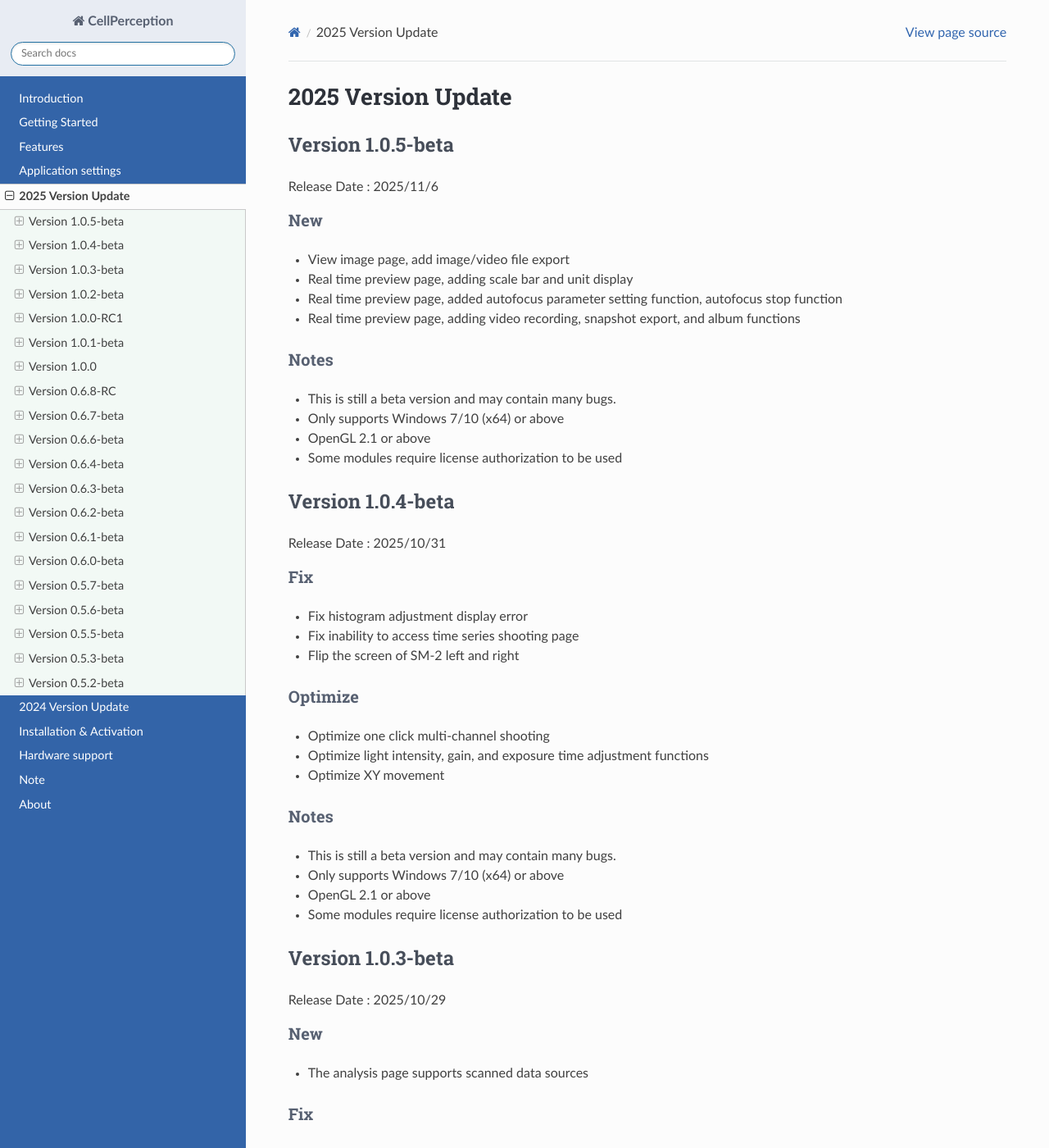
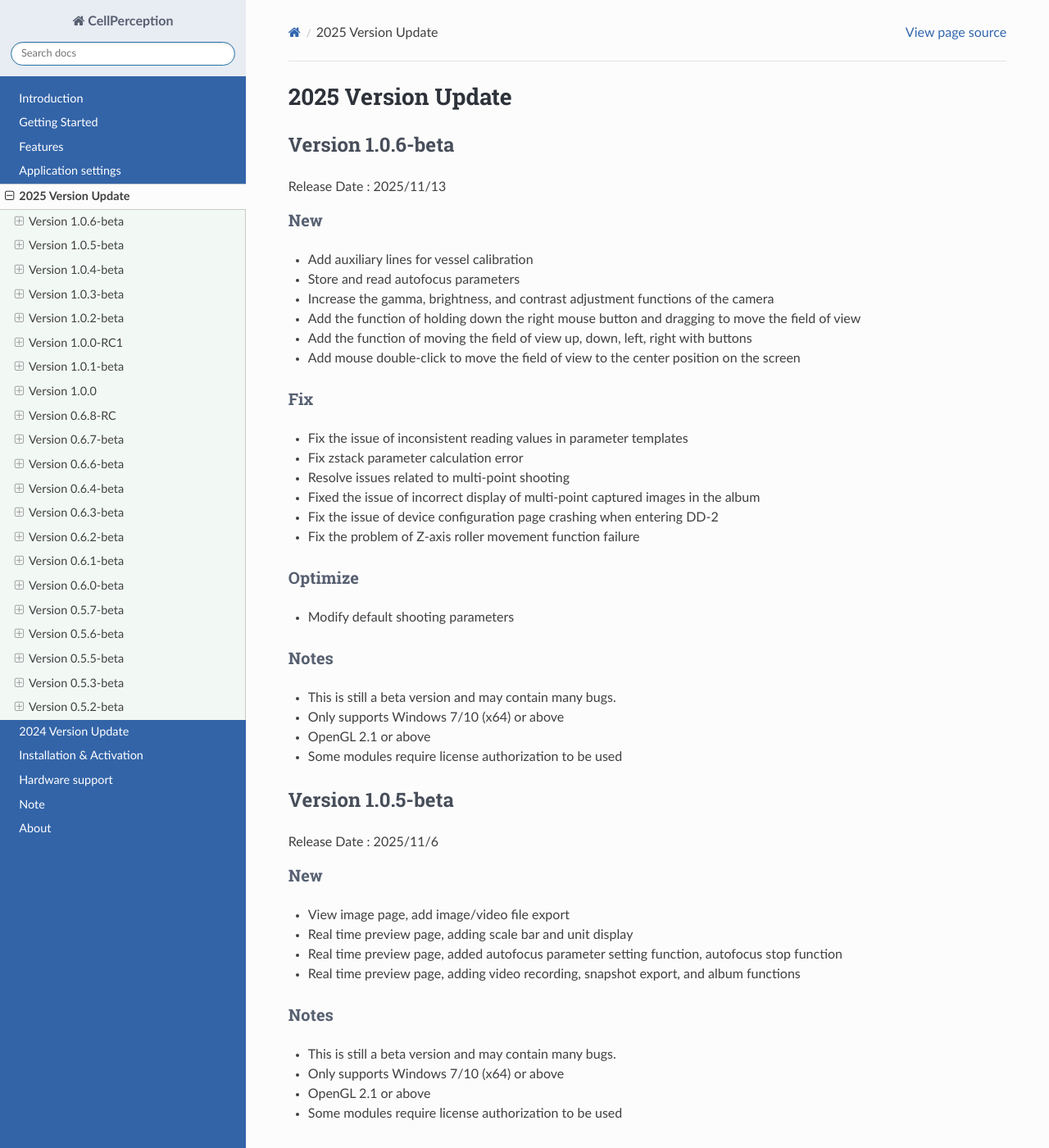
Before and after one commit to yangtong93/living-cell-docs, a Sphinx documentation site: the page built from source/user_guide/upgrade2025.md, in a window 1280 px wide and 1400 px high. Shown: the whole window at 82% size. Built offline with Sphinx 7.4.7 and the Read the Docs theme 3.1.0, drawn with Linux system fonts in a browser that asks for light colours; pages that are not in the unit, such as notebooks, are missing from menus.

Commit message:
feature: 1.0.6-beta

```diff
--- a/source/user_guide/upgrade2025.md
+++ b/source/user_guide/upgrade2025.md
@@ -1,4 +1,34 @@
 # 2025 Version Update
+
+## Version 1.0.6-beta
+
+Release Date : 2025/11/13
+
+### New
+* Add auxiliary lines for vessel calibration
+* Store and read autofocus parameters
+* Increase the gamma, brightness, and contrast adjustment functions of the camera
+* Add the function of holding down the right mouse button and dragging to move the field of view
+* Add the function of moving the field of view up, down, left, right with buttons
+* Add mouse double-click to move the field of view to the center position on the screen
+
+### Fix
+* Fix the issue of inconsistent reading values in parameter templates
+* Fix zstack parameter calculation error
+* Resolve issues related to multi-point shooting
+* Fixed the issue of incorrect display of multi-point captured images in the album
+* Fix the issue of device configuration page crashing when entering DD-2
+* Fix the problem of Z-axis roller movement function failure
+
+### Optimize
+* Modify default shooting parameters
+
+
+### Notes
+* This is still a beta version and may contain many bugs.
+* Only supports Windows 7/10 (x64) or above
+* OpenGL 2.1 or above
+* Some modules require license authorization to be used
 
 ## Version 1.0.5-beta
 
```
Also changed, not shown: 1 other file.
